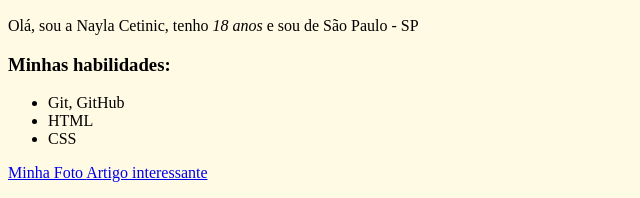
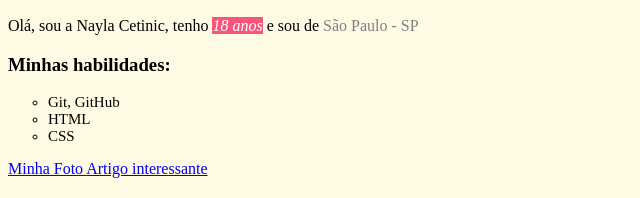
Before and after one commit to naylacetinic/naylacetinic.github.io, a plain HTML site: page index.html in a window 1280 px wide. Shown: the part 435-633 px from the top of the page, without its empty margins (0-640 px from the left). Drawn offline with Linux system fonts and the light colour scheme.

Commit message:
estilizando e tamanho da letra

```diff
--- a/index.html
+++ b/index.html
@@ -13,8 +13,19 @@
             font-family: Arial;
             text-align: center;
         }
-        div .tudo {
+        div #tudo {
             font-family: monospace;
+        }
+        #idade {
+            background-color: #F7567C;
+            color: white;
+        }
+        #cidade {
+            color: gray;
+        }
+        #habilidades {
+            list-style-type: circle;
+            font-size: 15px;
         }
     </style>
 </head>
@@ -25,9 +36,9 @@
         <a href="#minhasHabilidades">Minhas habilidades</a>
         <br> <br>
         <img id="minhaFoto" src="./img/NaylaCetinic.jpeg" alt="Fota da Nayla Cetinic, vulgo eu :)" width="25%">
-        <p id="sobreMim">Olá, sou a Nayla Cetinic, tenho <em>18 anos</em> e sou de <sstrong>São Paulo - SP</sstrong></p>
+        <p id="sobreMim">Olá, sou a Nayla Cetinic, tenho <em id="idade">18 anos</em> e sou de <sstrong id="cidade">São Paulo - SP</sstrong></p>
         <h3 id="minhasHabilidades">Minhas habilidades:</h3>
-        <ul>
+        <ul id="habilidades">
             <li>Git, GitHub</li>
             <li>HTML</li>
             <li>CSS</li>
```
